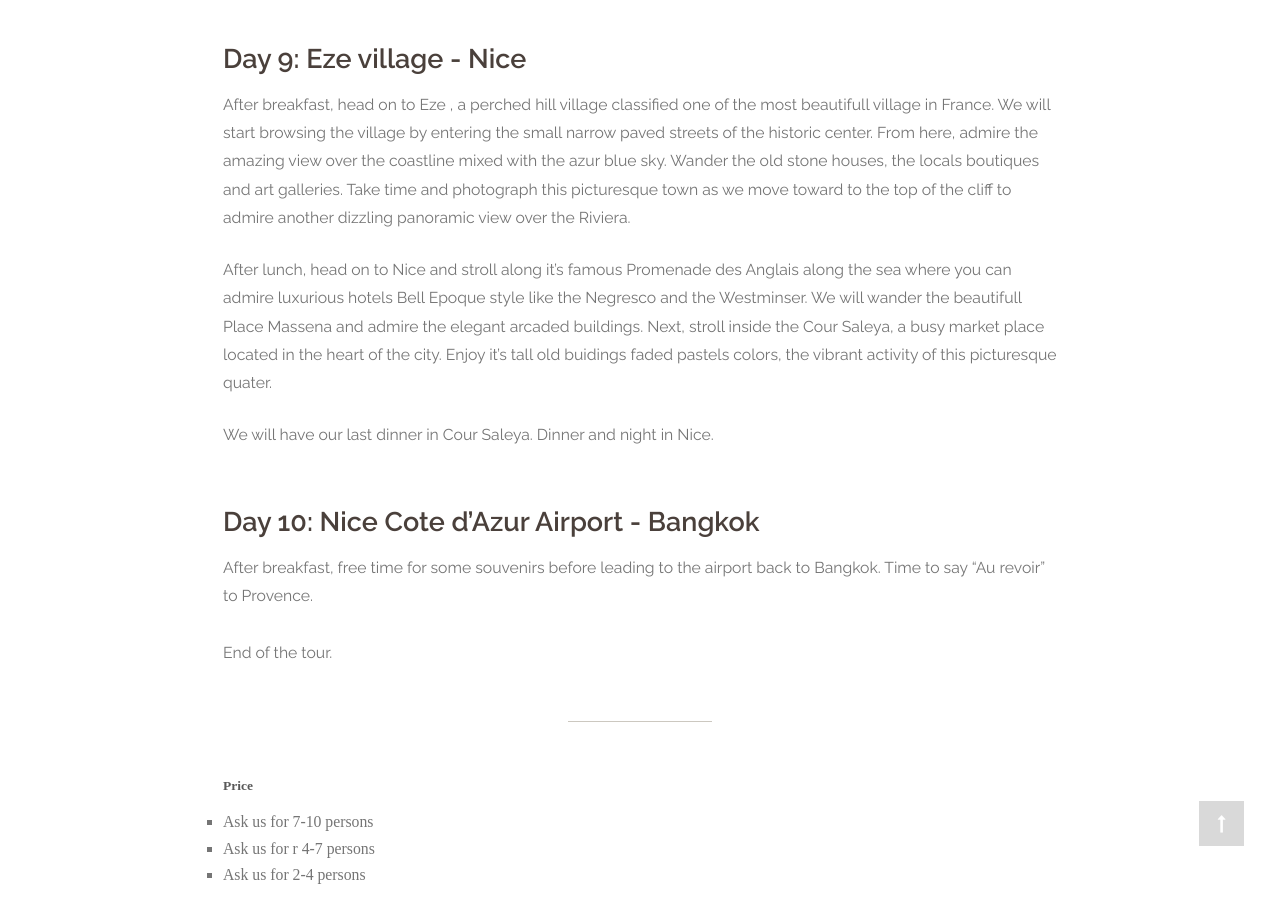
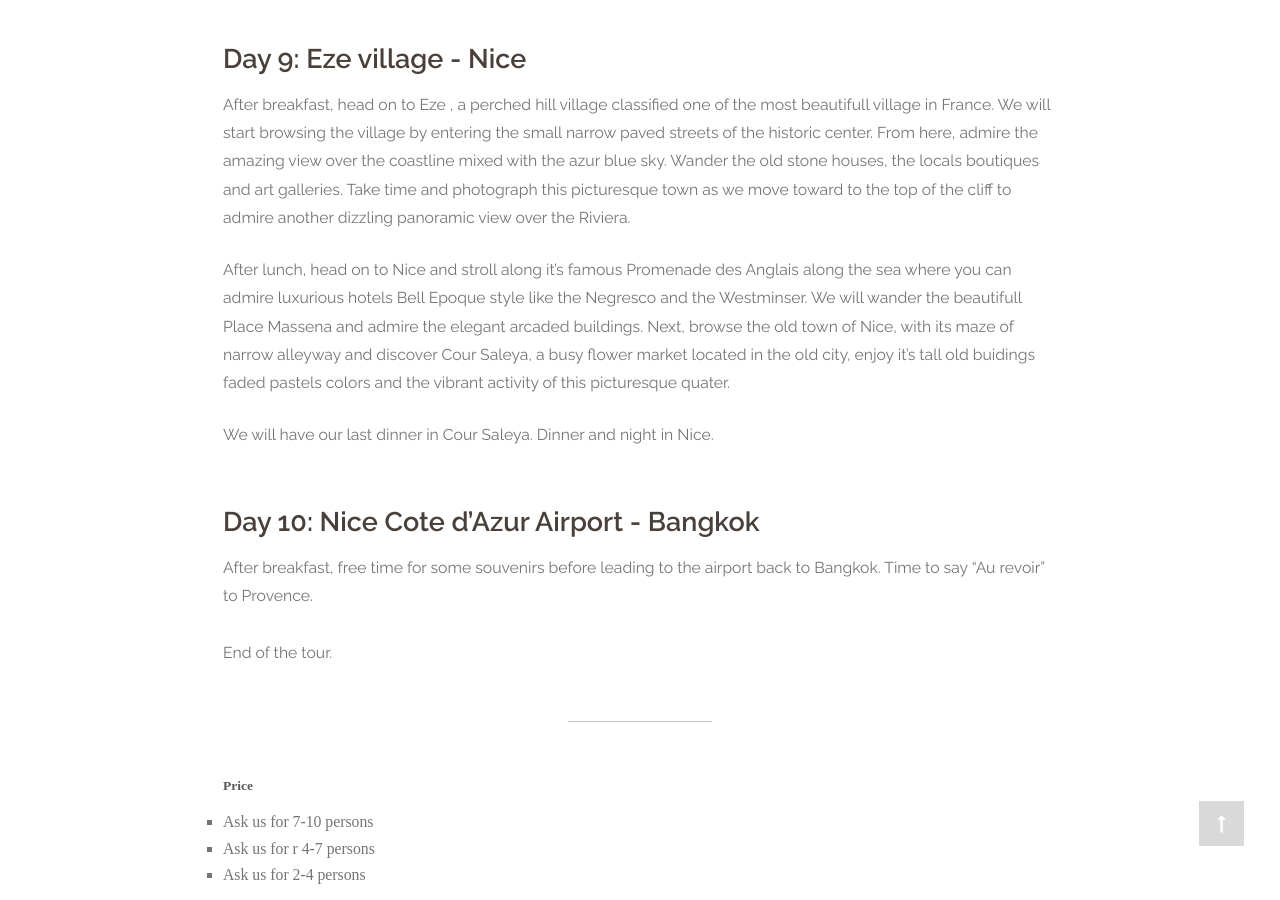
Before and after one commit to paitiewfrance/paitiewfrance.github.io, a Jekyll site: the page built from tour-provence/wonder-eastern-provence.md, in a window 1280 px wide and 900 px high, scrolled down 5015 px. Built offline with Jekyll 4.4.1, drawn with Linux system fonts in a browser that asks for light colours; nearby versions of some CDN libraries; some web fonts are replaced.

Commit message:
Update eastern provence trip

```diff
--- a/tour-provence/wonder-eastern-provence.md
+++ b/tour-provence/wonder-eastern-provence.md
@@ -106,7 +106,7 @@ Dinner and night in Nice.
 ### Day 9:  Eze village - Nice
 After breakfast,  head on to Eze , a perched hill village classified one of the most beautifull village in France.  We will start browsing the village by entering the small narrow paved streets of the historic center. From here, admire the amazing view over the coastline mixed with the azur blue sky. Wander the old stone houses,  the locals boutiques and art galleries.  Take time and photograph this picturesque town as we move toward to the top of the cliff to admire another dizzling panoramic view over the Riviera.
 
-After lunch, head on to Nice and stroll along  it's famous Promenade des Anglais along the sea where you can admire luxurious hotels Bell Epoque style like the Negresco and the Westminser. We will wander the beautifull Place Massena and admire the elegant arcaded buildings.  Next, stroll inside the Cour Saleya, a busy market place located in the heart of the city. Enjoy it's tall old buidings faded pastels colors, the vibrant activity of this picturesque quater.
+After lunch, head on to Nice and stroll along  it's famous Promenade des Anglais along the sea where you can admire luxurious hotels Bell Epoque style like the Negresco and the Westminser. We will wander the beautifull Place Massena and admire the elegant arcaded buildings. Next, browse the old town of Nice, with its maze of narrow alleyway and discover Cour Saleya, a busy flower market located in the old city, enjoy it's tall old buidings faded pastels colors and the vibrant activity of this picturesque quater.
 
 We will have our last dinner in Cour Saleya.
 Dinner and night in Nice.
```
